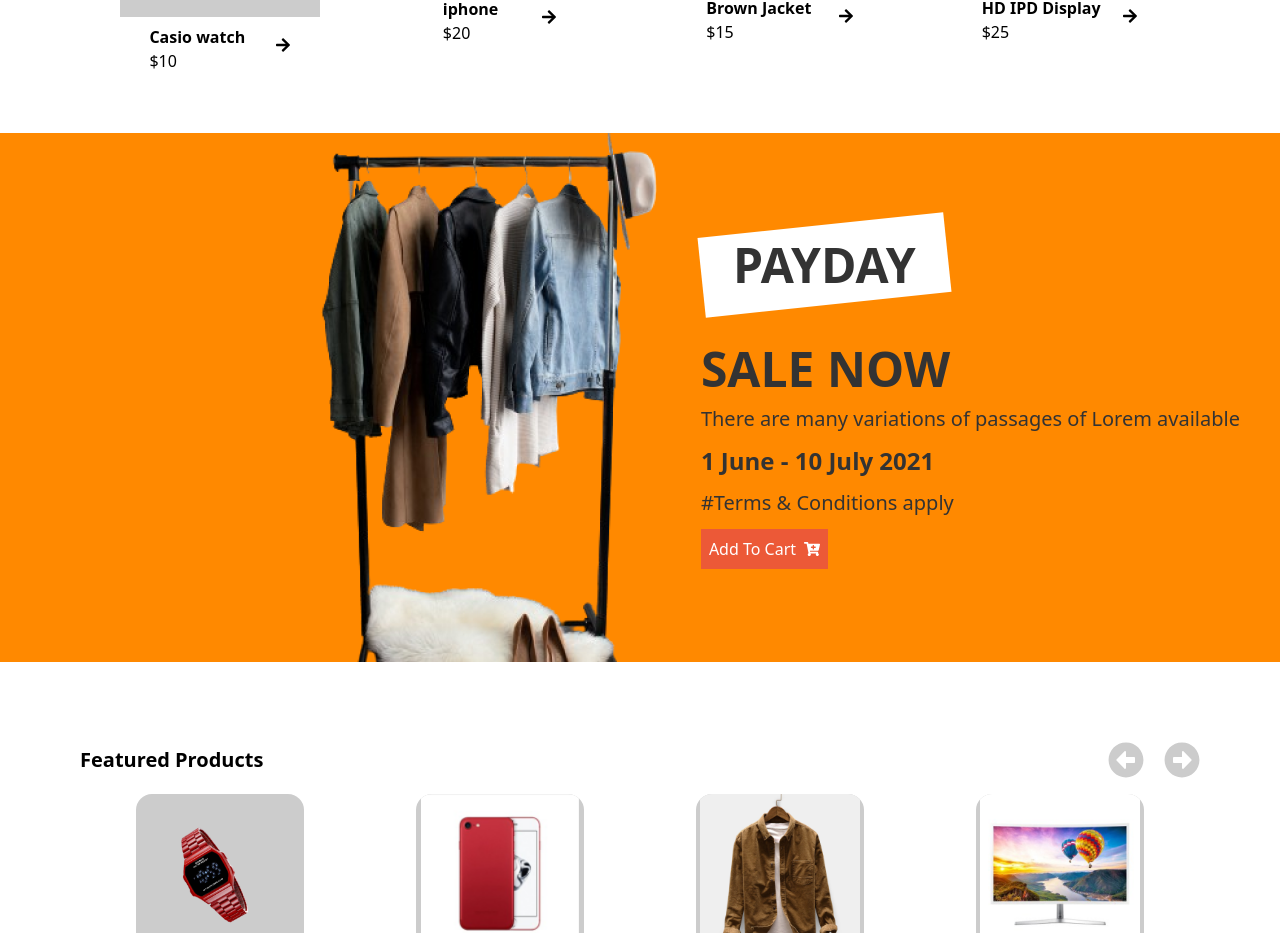
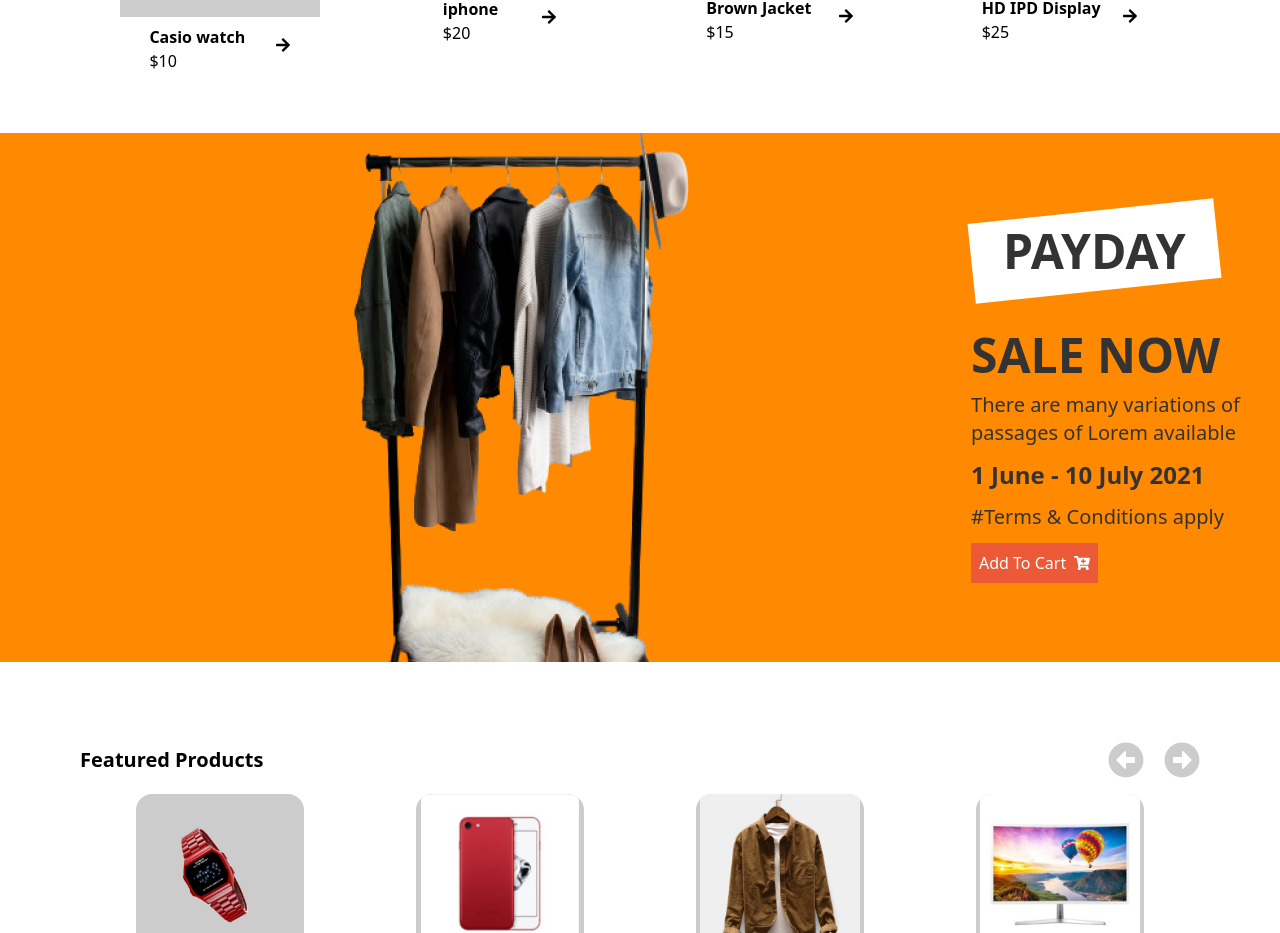
Before and after one commit to Nick3353/Ecommerce, a React (Vite) app: page / in a window 1280 px wide. Shown: the part 1999-2932 px from the top of the page. Built offline with nearby package versions, Linux system fonts and the light colour scheme.

Commit message:
update home.jsx

```diff
--- a/src/pages/Home.jsx
+++ b/src/pages/Home.jsx
@@ -1,3 +1,4 @@
+
 import React from "react";
 import Navbar from "../components/Navbar";
 import { Link } from "react-router-dom";
@@ -76,22 +77,22 @@ function Home() {
 
       {/* CTA Section  */}
 
-      <div className="bg-more w-max-screen-lg  flex  justify-between items-center  text-textColor relative overflow-x-hidden">
+      <div className="bg-more w-max-screen-lg  flex  lg:justify-between md:justify-start items-center  text-textColor relative overflow-hidden">
         <div className="  lg:block  ">
           <img
             src={cta_img}
             alt=""
-            className=" absolute lg:relative top-0 -right-56 -rotate-12 lg:rotate-0 "
+            className=" absolute lg:relative top-0 -right-64 -rotate-12 lg:rotate-0 "
           />
         </div>
         <div className=" p-10">
           <div className="bg-white text-5xl font-bold w-max px-8 py-4  -rotate-6">
             <h1 className="rotate-6">PAYDAY</h1>
           </div>
-          <div className="pt-10 flex flex-col gap-3  ">
+          <div className="pt-10 flex flex-col gap-3 w-full  ">
             <h1 className="font-bold text-5xl">SALE NOW</h1>
             <p className="text-xl font-medium">
-              There are many variations of passages of Lorem available
+              There are many variations of <br/> passages of Lorem available
             </p>
             <h3 className="text-2xl font-semibold">1 June - 10 July 2021</h3>
             <p className=" font-medium text-xl">#Terms & Conditions apply</p>
```
